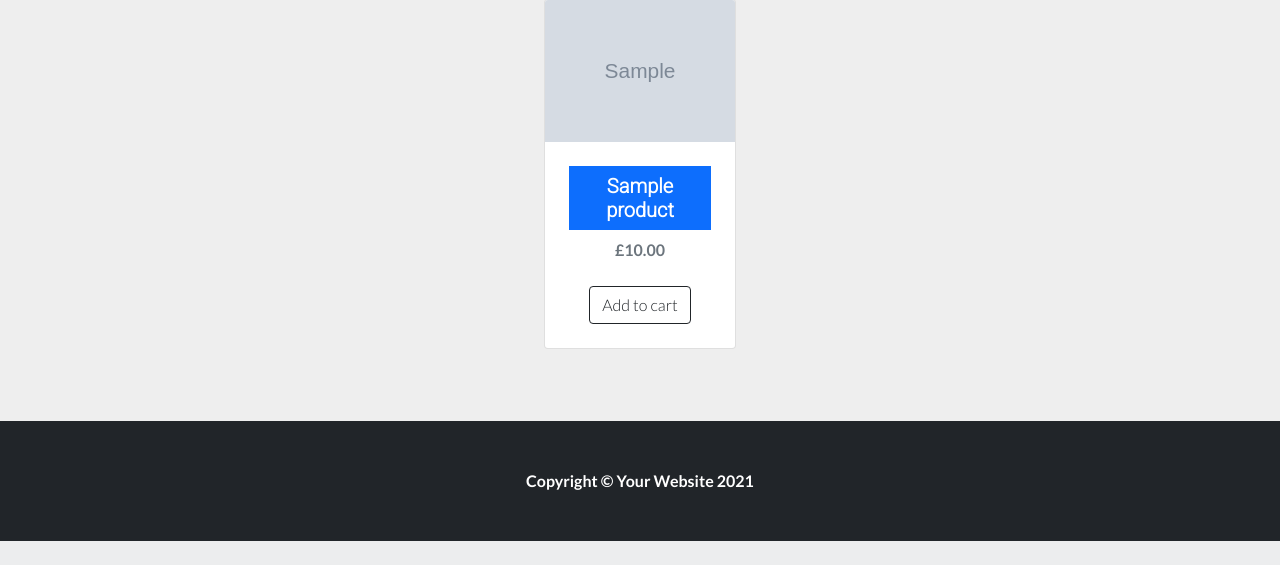
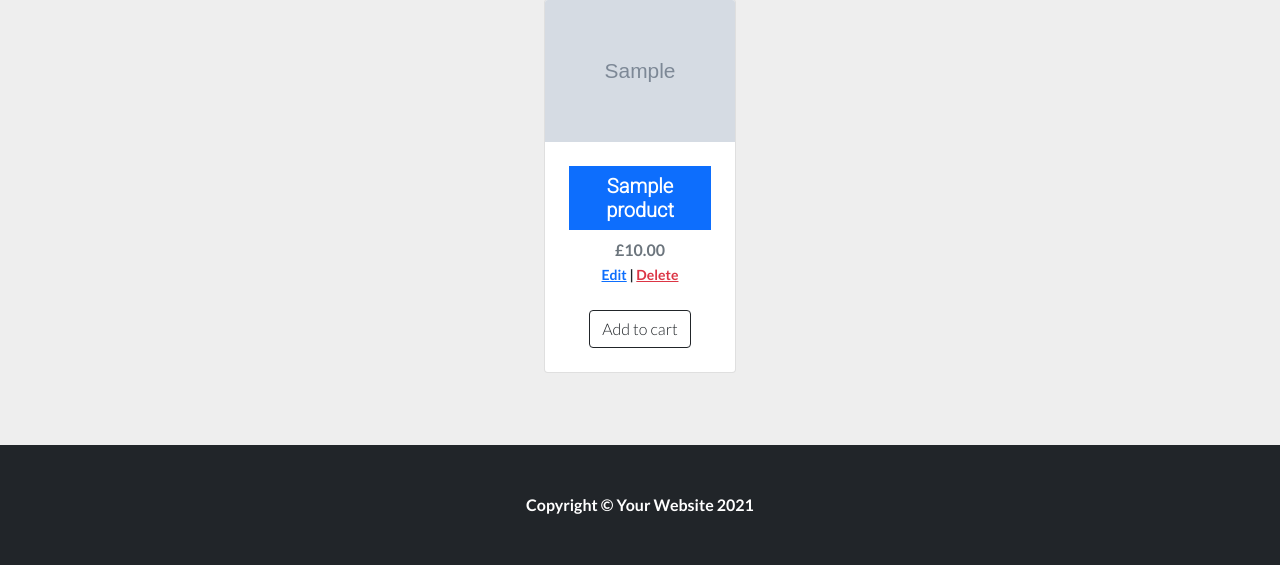
Before and after one commit to dhowai/portfolio-5-electric-axles, a Django app: page /products/ in a window 1280 px wide. Shown: the part 304-869 px from the top of the page. Before the commit the page ends 845 px from the top, so only its background shows below. Run offline with Django 3.2, Linux system fonts and the light colour scheme; a user stored in the database is signed in; tables that the repository leaves empty hold one stand-in row (values such as "Sample post"); grey boxes marked "Sample" are stand-in pictures; some libraries are stand-ins or nearby versions.

Commit message:
Add functionality to delete products

```diff
--- a/products/templates/products/product_detail.html
+++ b/products/templates/products/product_detail.html
@@ -34,6 +34,12 @@
                         <small class="text-muted"><i class="fas fa-star mr-1"></i>{{ product.rating }} / 5</small>
                     {% else %}
                         <small class="text-muted">No Rating</small>
+                    {% endif %}
+                    {% if request.user.is_superuser %}
+                        <small class="mx-2">
+                            <a class="text-primary" href="{% url 'edit_product' product.slug %}">Edit</a> |
+                            <a class="text-danger" href="{% url 'delete_product' product.slug %}">Delete</a>
+                        </small>
                     {% endif %}
                     <p class="mt-3">{{ product.description }}</p>
                     <form class="form" action="{% url 'add_to_basket' product.id %}" method="POST">
--- a/products/templates/products/products.html
+++ b/products/templates/products/products.html
@@ -37,6 +37,15 @@
                                     <h5 class="d-block p-2 bg-primary text-white">{{ product.name }}</h5>
                                     <!-- Product price-->
                                     <span class="text-muted large">£{{ product.price }}</span>
+
+                                </div>
+                                <div class="text-center">
+                                    {% if request.user.is_superuser %}
+                                        <small class="mx-2">
+                                            <a class="text-primary" href="{% url 'edit_product' product.slug %}">Edit</a> |
+                                            <a class="text-danger" href="{% url 'delete_product' product.slug %}">Delete</a>
+                                        </small>
+                                    {% endif %}
                                 </div>
                             </div>
                             <!-- Product actions-->
--- a/products/urls.py
+++ b/products/urls.py
@@ -5,6 +5,7 @@ urlpatterns = [
     path('', views.all_products, name='products'),
     path('add/', views.add_product, name="add_product"),
     path('edit/<slug:slug>/', views.edit_product, name="edit_product"),
+    path('delete/<slug:slug>/', views.delete_product, name="delete_product"),
     path('<slug:slug>/', views.product_detail, name="product_detail"),
     path('category/<slug:category_slug>', views.category_list, name="category_list"),
 ]
--- a/products/views.py
+++ b/products/views.py
@@ -56,9 +56,9 @@ def add_product(request):
     if request.method == 'POST':
         form = ProductForm(request.POST, request.FILES)
         if form.is_valid():
-            form.save()
+            product = form.save()
             messages.success(request, 'Successfully added product!')
-            return redirect(reverse('add_product'))
+            return redirect(reverse('product_detail', args=[product.slug]))
         else:
             messages.error(request, 'Failed to add product due to invalid form.')
     else:
@@ -94,3 +94,11 @@ def edit_product(request, slug):
     }
 
     return render(request, template, context)
+
+
+def delete_product(request, slug):
+    """Delete a product from the store"""
+    product = get_object_or_404(Product, slug=slug)
+    product.delete()
+    messages.success(request, 'Product deleted!')
+    return redirect(reverse('products'))
```
